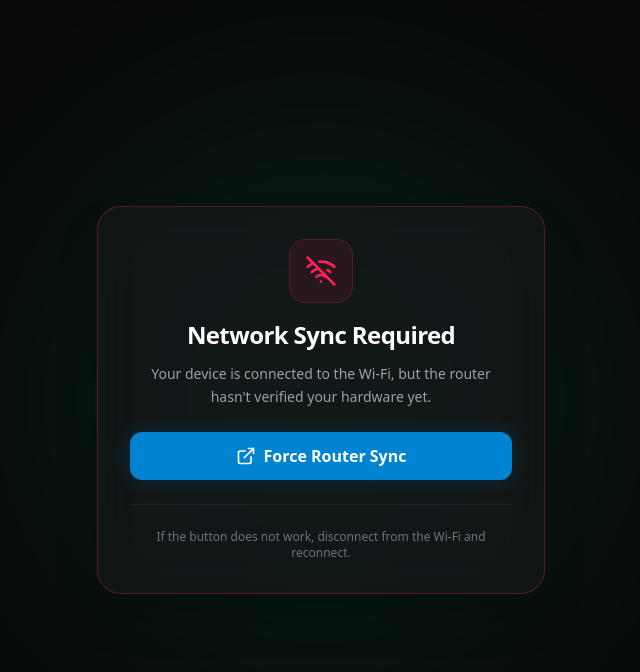
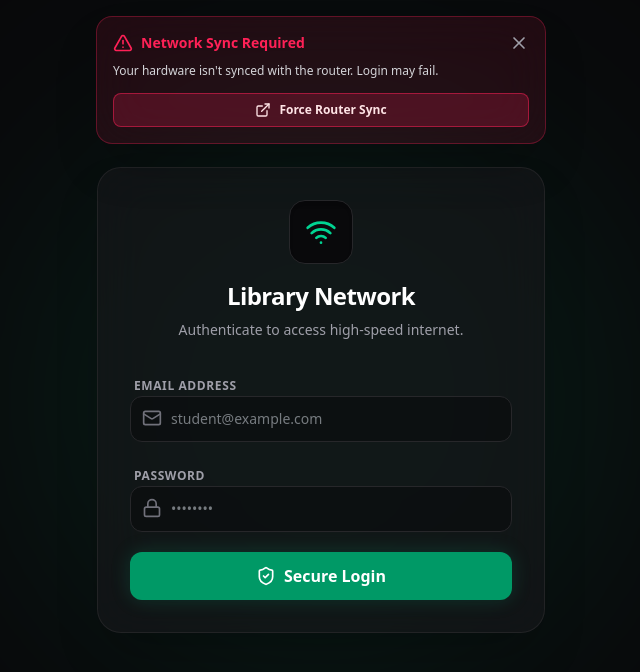
Before and after one commit to NGT-CP/Nexus-Libernet, a Next.js app: page / in a window 1280 px wide. Shown: the top 672 px of the page, without its empty margins (319-959 px from the left). Built offline with nearby package versions, Linux system fonts and the light colour scheme.

Commit message:
fixed force sync window pop-up added that windows in vertical layout

```diff
--- a/app/page.tsx
+++ b/app/page.tsx
@@ -2,7 +2,7 @@
 
 import React, { useState, Suspense } from 'react';
 import { useSearchParams } from 'next/navigation';
-import { Loader2, ShieldCheck, Wifi, Mail, Lock, Router, WifiOff, ExternalLink } from 'lucide-react';
+import { Loader2, ShieldCheck, Wifi, Mail, Lock, Router, AlertTriangle, ExternalLink, X } from 'lucide-react';
 import { loginAction } from '@/app/actions/auth';
 
 export default function LoginPage() {
@@ -22,11 +22,11 @@ function LoginForm() {
 
     const mac = searchParams.get('mac') || '';
     const ip = searchParams.get('ip') || '';
-
     const isAdminBypass = searchParams.get('admin') === 'true';
 
     const [loading, setLoading] = useState(false);
     const [error, setError] = useState('');
+    const [dismissWarning, setDismissWarning] = useState(false);
 
     const handleSubmit = async (e: React.FormEvent<HTMLFormElement>) => {
         e.preventDefault();
@@ -42,41 +42,38 @@ function LoginForm() {
         }
     };
 
-    // ==========================================
-    // THE WI-FI TRAP ESCAPE HATCH
-    // ==========================================
-    if (!mac && !isAdminBypass) {
     return (
-            <div className="w-full max-w-md bg-zinc-900/60 border border-rose-500/30 rounded-3xl shadow-2xl p-8 backdrop-blur-xl z-10 text-center animate-in zoom-in-95 duration-500">
-                <div className="w-16 h-16 bg-rose-500/10 border border-rose-500/20 rounded-2xl flex items-center justify-center mx-auto mb-4">
-                    <WifiOff className="w-8 h-8 text-rose-500" />
+        <>
+            {/* THE DISMISSIBLE WARNING BANNER (Replaces the hard lockout screen) */}
+            {!mac && !isAdminBypass && !dismissWarning && (
+                <div className="absolute top-4 left-4 right-4 md:left-auto md:right-auto md:w-[450px] z-50 bg-rose-500/10 border border-rose-500/30 rounded-2xl p-4 backdrop-blur-xl shadow-2xl animate-in slide-in-from-top-4 duration-500 flex flex-col">
+                    <div className="flex items-start justify-between">
+                        <div className="flex items-center text-rose-500">
+                            <AlertTriangle className="w-5 h-5 mr-2 shrink-0" />
+                            <h2 className="font-bold text-sm">Network Sync Required</h2>
                         </div>
-                <h1 className="text-2xl font-bold tracking-tight text-white">Network Sync Required</h1>
-                <p className="text-sm text-zinc-400 mt-3 leading-relaxed">
-                    Your device is connected to the Wi-Fi, but the router hasn't verified your hardware yet.
+                        <button
+                            onClick={() => setDismissWarning(true)}
+                            className="text-zinc-400 hover:text-white transition-colors"
+                        >
+                            <X className="w-5 h-5" />
+                        </button>
+                    </div>
+                    <p className="text-xs text-zinc-300 mt-2 leading-relaxed">
+                        Your hardware isn't synced with the router. Login may fail.
                     </p>
-
-                {/* THE MAGIC BUTTON: Forces the router to intercept and inject the MAC */}
                     <a
                         href="http://192.168.88.1/login"
-                    className="w-full bg-sky-600 hover:bg-sky-500 text-white font-bold py-3 px-4 rounded-xl flex items-center justify-center mt-6 shadow-[0_0_20px_rgba(2,132,199,0.2)] transition-all"
+                        className="mt-3 w-full bg-rose-500/20 hover:bg-rose-500/30 border border-rose-500/50 text-rose-100 text-xs font-bold py-2 px-4 rounded-lg flex items-center justify-center transition-all"
                     >
-                    <ExternalLink className="w-5 h-5 mr-2" />
+                        <ExternalLink className="w-4 h-4 mr-2" />
                         Force Router Sync
                     </a>
+                </div>
+            )}
 
-                <p className="text-xs text-zinc-500 mt-6 pt-6 border-t border-zinc-800/80">
-                    If the button does not work, disconnect from the Wi-Fi and reconnect.
-                </p>
-            </div>
-        );
-    }
-
-    // ==========================================
-    // THE STANDARD LOGIN FORM
-    // ==========================================
-    return (
-        <div className="w-full max-w-md bg-zinc-900/60 border border-zinc-800/80 rounded-3xl shadow-2xl p-8 backdrop-blur-xl z-10 animate-in fade-in zoom-in-95 duration-500">
+            {/* THE STANDARD LOGIN FORM (Always visible now) */}
+            <div className="w-full max-w-md bg-zinc-900/60 border border-zinc-800/80 rounded-3xl shadow-2xl p-8 backdrop-blur-xl z-10">
 
                 <div className="flex flex-col items-center text-center mb-8">
                     <div className="w-16 h-16 bg-zinc-950 border border-zinc-800 rounded-2xl flex items-center justify-center mb-4 shadow-inner">
@@ -143,5 +140,6 @@ function LoginForm() {
                     </button>
                 </form>
             </div>
+        </>
     );
 }
```
Lines whose indentation alone changed are shown as unchanged.
